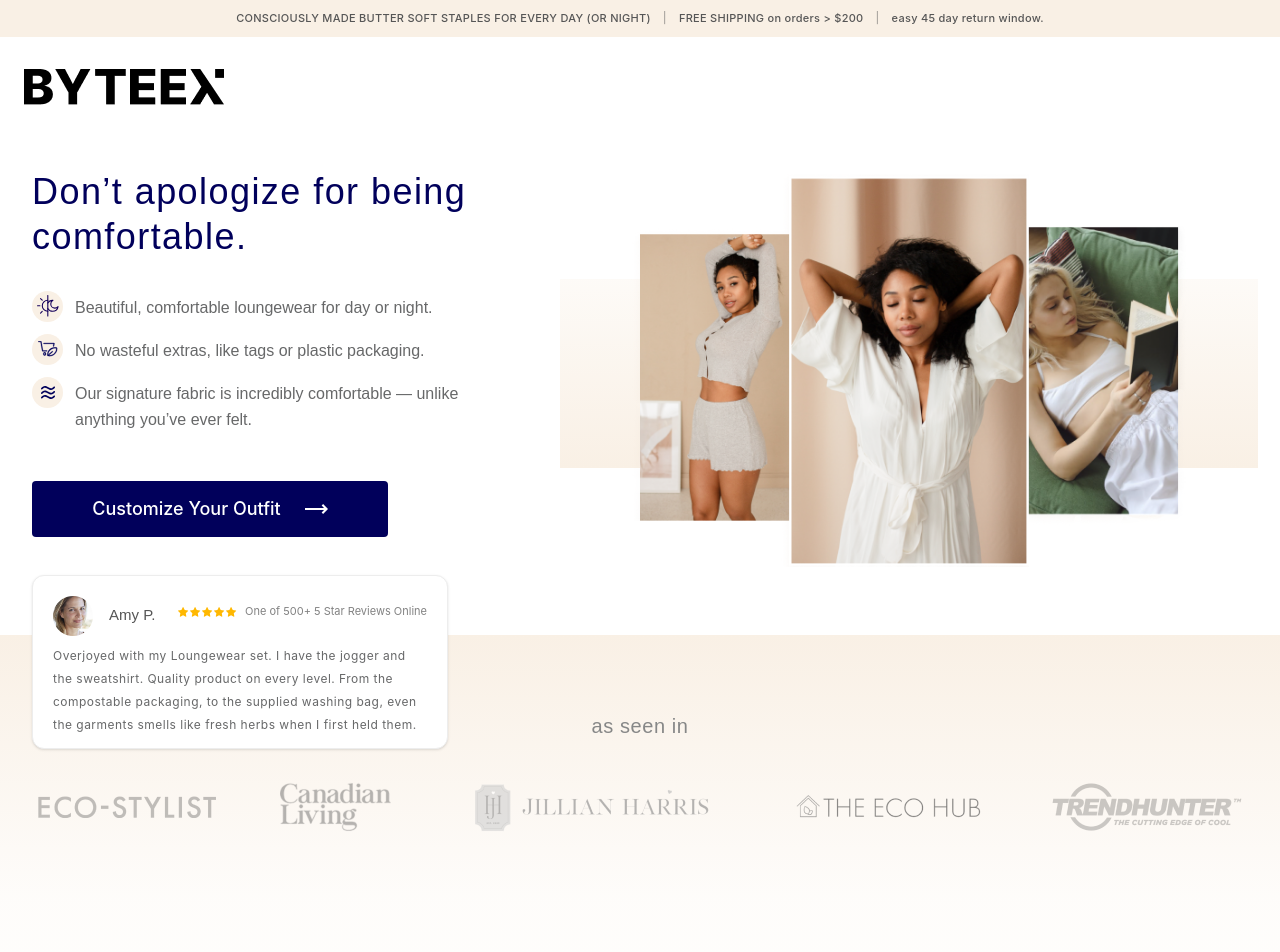
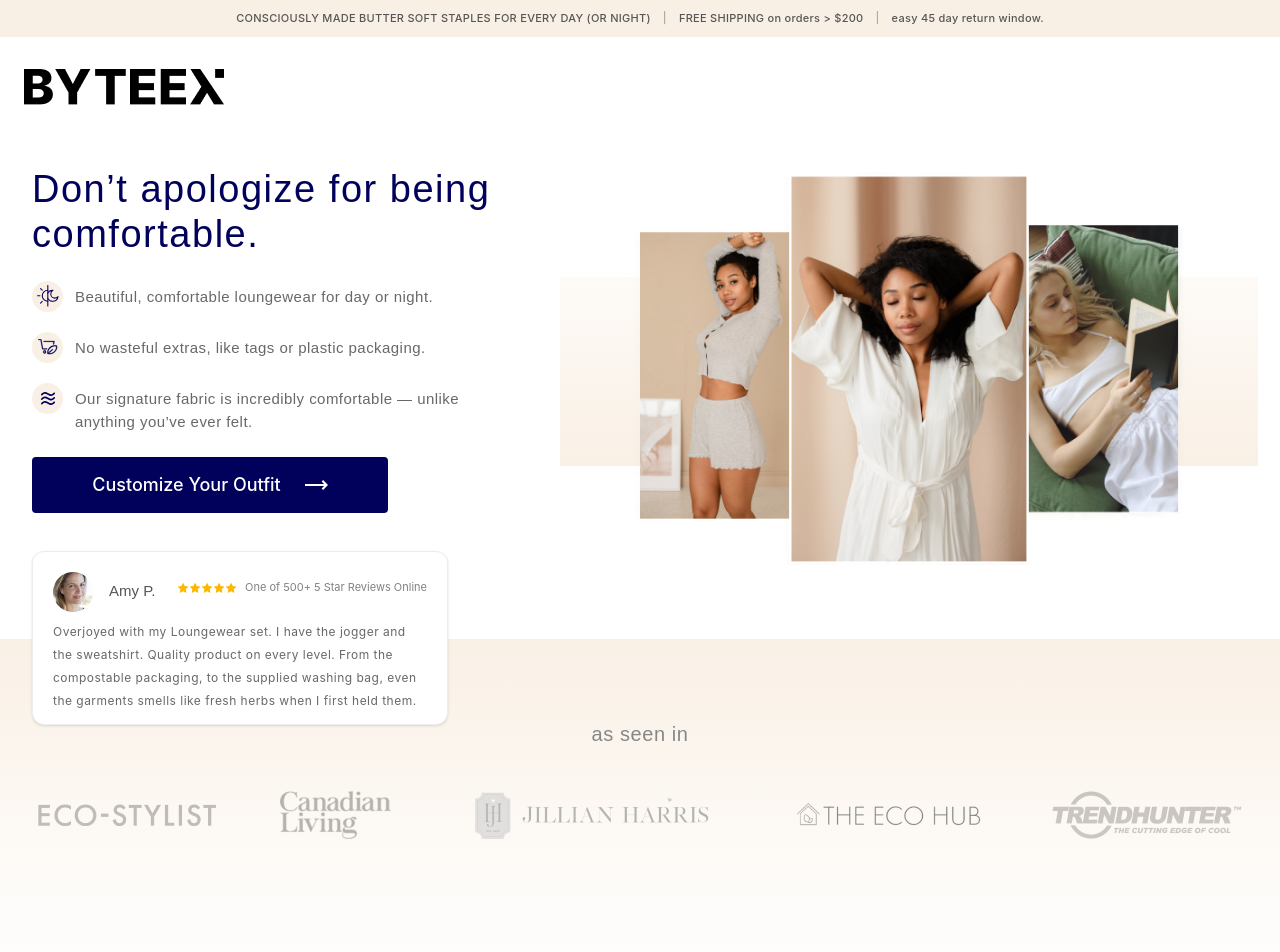
Before and after one commit to marharita08/byteex, a React (Vite) app: page / in a window 1280 px wide. Shown: the top 952 px of the page. Built offline with nearby package versions, Linux system fonts and the light colour scheme.

Commit message:
fix gaps

```diff
--- a/src/components/HeroSection.tsx
+++ b/src/components/HeroSection.tsx
@@ -18,7 +18,7 @@ const review = {
 
 export const HeroSection = () => {
   return (
-    <section className="flex flex-col w-full mb-14">
+    <section className="flex flex-col w-full mb-[62px]">
       <div className="bg-background text-neutral-500 font-suisse text-center px-5 py-2.5 text-[11px] font-medium tracking-wide">
         CONSCIOUSLY MADE BUTTER SOFT STAPLES FOR EVERY DAY (OR NIGHT)
         <span className="mx-3 opacity-50 hidden sm:inline">|</span>
@@ -31,15 +31,15 @@ export const HeroSection = () => {
 
       <div className="max-w-7xl mx-auto px-6 pt-8">
         <img src={logo} alt="byteex" />
-        <div className="flex flex-col lg:flex-row items-start w-full gap-12 mt-16 pl-2">
-          <div className="flex flex-col gap-8 text-center lg:text-left max-w-[480px] relative">
+        <div className="flex flex-col lg:flex-row items-start w-full gap-12 mt-[62px] pl-2">
+          <div className="flex flex-col gap-6 text-center lg:text-left max-w-[480px] relative">
             <div className="flex flex-col gap-4">
-              <h1 className="text-4xl leading-tight tracking-[0.04em] text-primary">
+              <h1 className="text-[38px] leading-[45px] tracking-[0.04em] text-primary">
                 Don’t apologize for being comfortable.
               </h1>
             </div>
 
-            <div className="flex flex-col gap-3 text-base leading-relaxed text-neutral-400 max-w-lg mx-auto lg:mx-0 items-center lg:items-start">
+            <div className="flex flex-col gap-5 text-[15px] leading-[23px] tracking-[0.03em] text-neutral-400 max-w-lg mx-auto lg:mx-0 items-center lg:items-start">
               <div className="flex items-start gap-3">
                 <div className="flex items-center rounded-full bg-background w-[31px] h-[31px] shrink-0 justify-center">
                   <img src={sunAndMoon} alt="" />
@@ -67,7 +67,7 @@ export const HeroSection = () => {
               </div>
             </div>
 
-            <div className="mt-4">
+            <div>
               <button className="bg-primary text-primary-foreground font-suisse border-none rounded text-lg font-medium cursor-pointer flex items-center justify-center gap-6 w-[356px] h-[56px]">
                 <span>Customize Your Outfit</span>
                 <img src={arrowRight} alt="" />
--- a/src/components/PartnersAndProperties.tsx
+++ b/src/components/PartnersAndProperties.tsx
@@ -71,10 +71,10 @@ export const PartnersAndProperties = () => {
   };
 
   return (
-    <div className="w-full pb-24 relative pt-20">
+    <div className="w-full pb-13.5 relative pt-21">
       <div className="absolute top-0 left-0 w-full bg-linear-to-b from-background via-background/18 to-background/0 h-[530px] z-0" />
       <div className="relative z-10">
-        <section className="max-w-[1253px] mx-auto px-6 mb-30 flex flex-col items-center">
+        <section className="max-w-[1253px] mx-auto px-6 mb-29 flex flex-col items-center">
           <h3 className="text-[20px] leading-[23px] tracking-[0.03em] text-neutral-100 mb-10">
             as seen in
           </h3>
```
